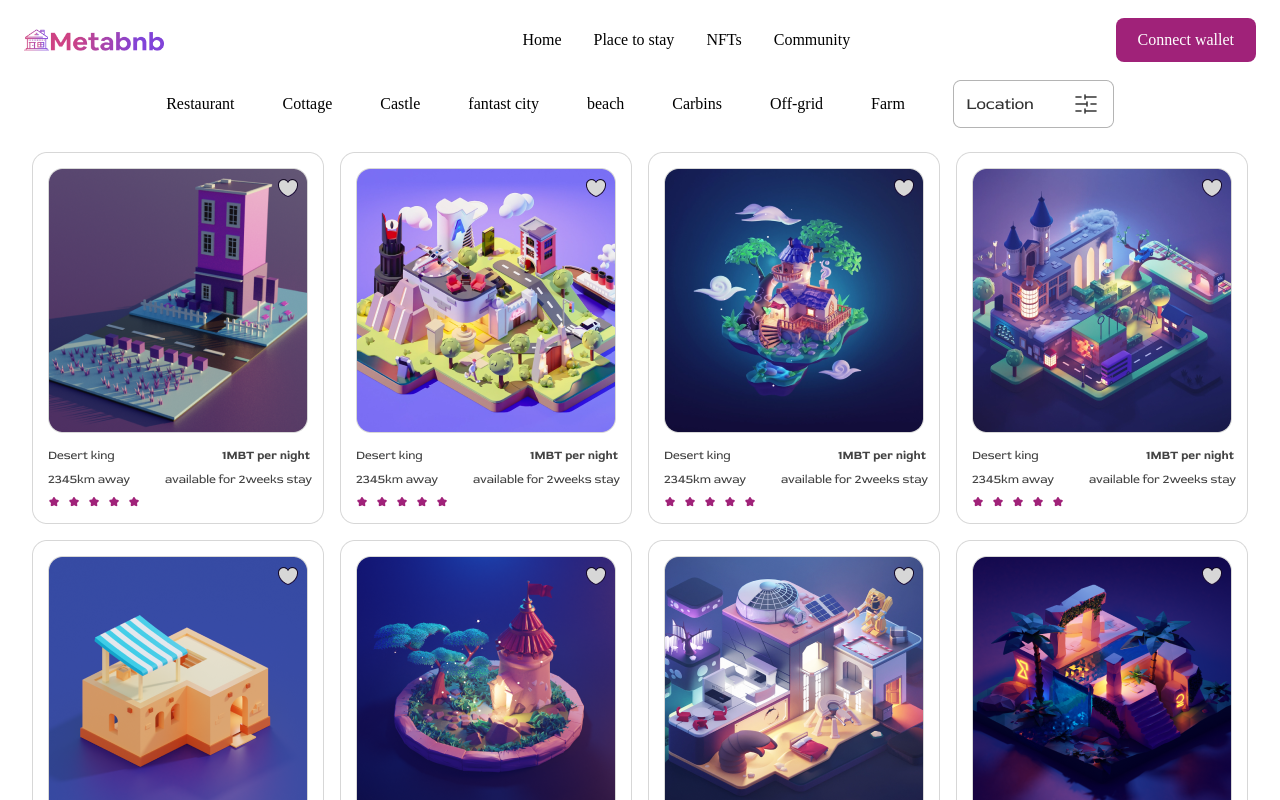
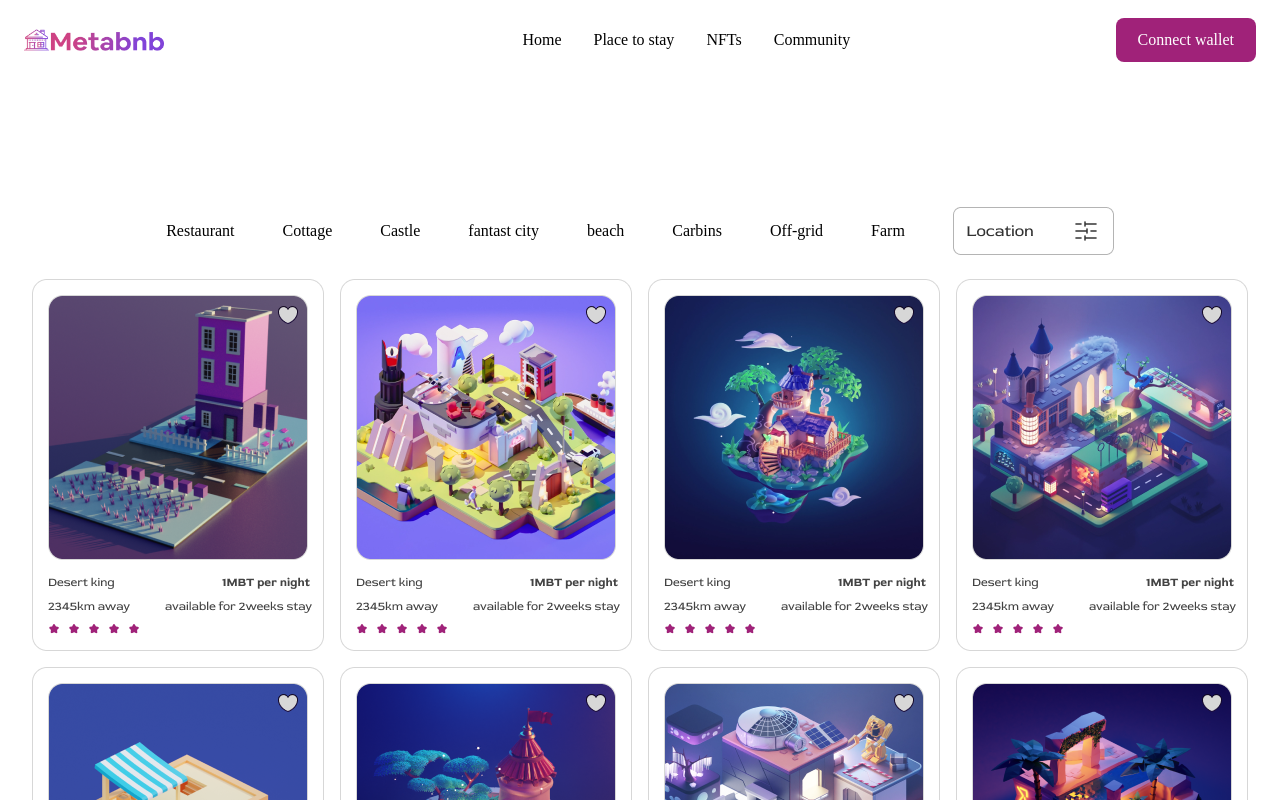
Before and after one commit to D-wade99/meta-airbnb, a React (Create React App) app: page /place in a window 1280 px wide. Built offline with nearby package versions, Linux system fonts and the light colour scheme; a web font is replaced by a local one.

Commit message:
refactor code base

```diff
--- a/src/components/Place.jsx
+++ b/src/components/Place.jsx
@@ -20,7 +20,7 @@ import sixteen from '../assets/building-16.png'
 
 const Place = () => {
   return (
-    <div className='w-full px-8'>
+    <div className='w-full px-8 mt-[127px]'>
       <div>
         <ul className='hidden md:flex justify-center items-center gap-x-[48px]'>
             <li>Restaurant</li>
```
